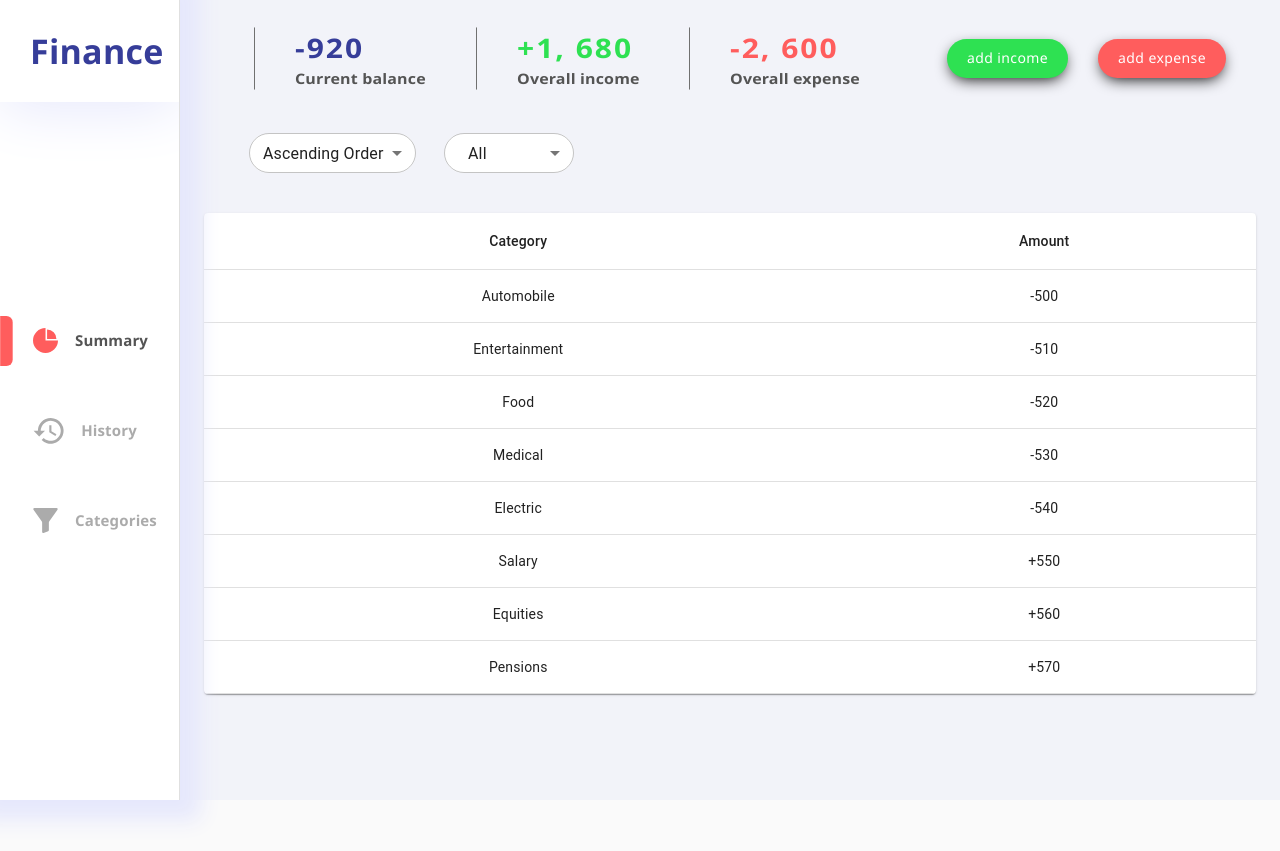
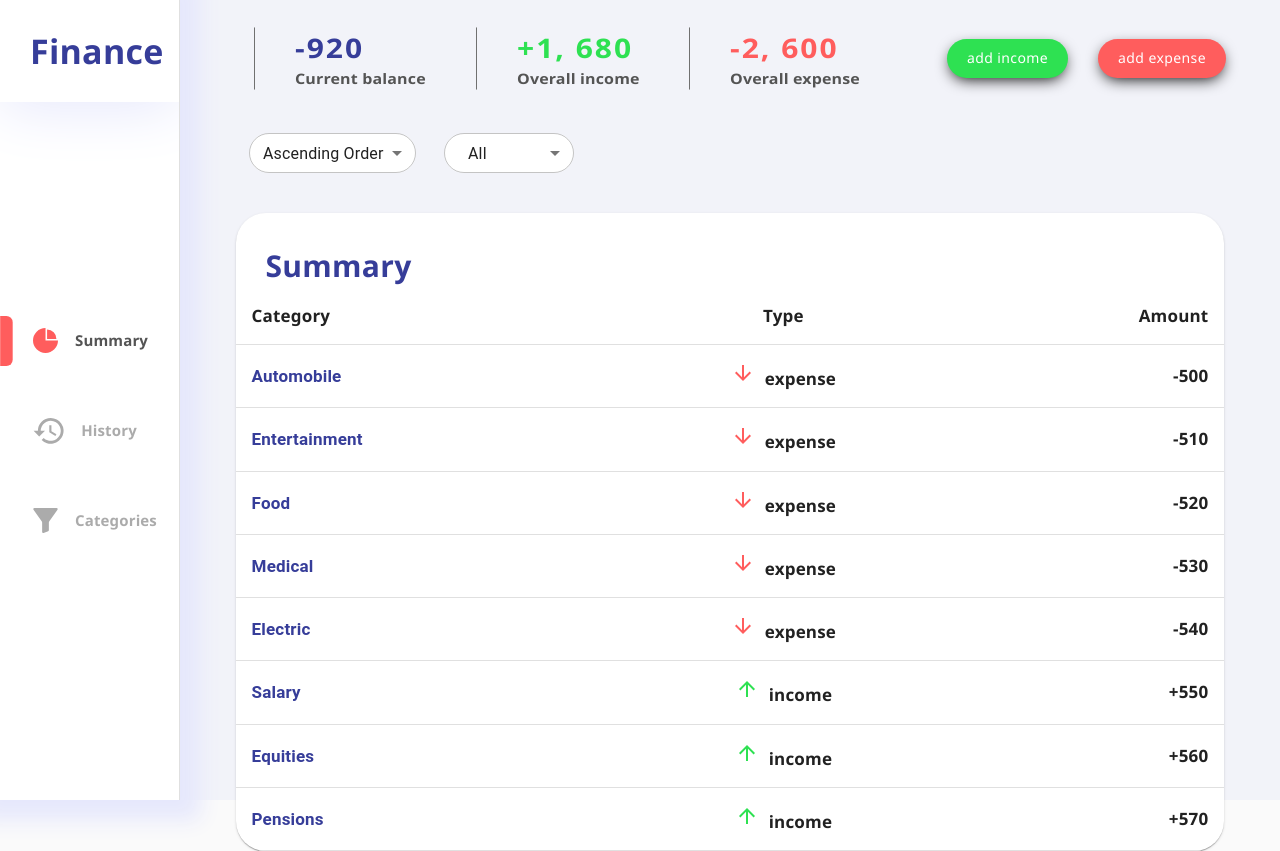
Before and after one commit to LuizaAv/aca-final-project-lge, a React (Create React App) app: page / in a window 1280 px wide. Before the commit the page ends 800 px from the top, so only its background shows below. Built offline with nearby package versions, Linux system fonts and the light colour scheme.

Commit message:
feat(Summary) table is corrected

```diff
--- a/src/pages/Summary/Summary.js
+++ b/src/pages/Summary/Summary.js
@@ -7,6 +7,9 @@ import TableContainer from '@material-ui/core/TableContainer';
 import TableHead from '@material-ui/core/TableHead';
 import TableRow from '@material-ui/core/TableRow';
 import Paper from '@material-ui/core/Paper';
+import Typography from '@material-ui/core/Typography';
+import ArrowDownwardIcon from '@material-ui/icons/ArrowDownward';
+import ArrowUpwardIcon from '@material-ui/icons/ArrowUpward';
 
 import { useStoreContext } from '../../store/storeContext';
 
@@ -56,19 +59,31 @@ export default function Categories() {
         <Filter filterType={filterType} setFilterType={setFilterType} />
       </div>
 
-      <TableContainer component={Paper} className={classes.table}>
-        <Table>
+      <TableContainer component={Paper} className={classes.tableContainer}>
+        <Typography className={classes.title}>
+          Summary
+        </Typography>
+        <Table className={classes.table}>
           <TableHead>
             <TableRow>
-              <TableCell className={classes.head} align="center">Category</TableCell>
-              <TableCell className={classes.head} align="center">Amount</TableCell>
+              <TableCell className={classes.head}>Category</TableCell>
+              <TableCell className={classes.head} align="center">Type</TableCell>
+              <TableCell className={classes.head} align="right">Amount</TableCell>
             </TableRow>
           </TableHead>
           <TableBody>
             {filteredAmounts.map((amount) => (
-              <TableRow key={amount.id} className={classes.tableRow}>
-                <TableCell align="center">{amount.name}</TableCell>
-                <TableCell align="center">
+              <TableRow key={amount.id}>
+                <TableCell className={classes.category}>
+                  {amount.name}
+                </TableCell>
+                <TableCell className={classes.content} align="center">
+                  {amount.type === 'expense'
+                    ? <span><ArrowDownwardIcon className={classes.down} /></span>
+                    : <ArrowUpwardIcon className={classes.up} />}
+                  {amount.type}
+                </TableCell>
+                <TableCell className={classes.content} align="right">
                   {(amount.type === 'expense' ? '-' : '+') + amount.amount}
                 </TableCell>
               </TableRow>
--- a/src/pages/Summary/Summary.style.js
+++ b/src/pages/Summary/Summary.style.js
@@ -1,7 +1,11 @@
-import { makeStyles } from '@material-ui/core/styles';
+import { makeStyles, responsiveFontSizes } from '@material-ui/core/styles';
 import { findByLabelText } from '@testing-library/react';
 
 export default makeStyles({
+  root: {
+    display: 'flex',
+    flexDirection: 'column',
+  },
   total: {
     display: 'flex',
     alignItems: 'center',
@@ -14,31 +18,52 @@ export default makeStyles({
     margin: 40,
     width: 330,
   },
-  root: {
-    // display: 'flex',
-    // flexDirection: 'column',
-    // alignItems: 'stretch',
-    // alignContent: 'stretch',
-    // backgroundColor: 'red',
-    // justifyContent: 'center',
-    // alignItems: 'center',
-    // height: 700
+  tableContainer: {
+    borderRadius: 30,
+    width: '94%',
+    alignSelf: 'center',
+  },
+  title: {
+    color: '#363D99',
+    fontFamily: 'Segoe UI',
+    fontSize: 30,
+    fontWeight: 900,
+    marginLeft: 30,
+    marginTop: 30,
+  },
+  table: {
+    // width: '90%',
+  },
+  down: {
+    color: '#FF5D5D',
+    marginRight: 10,
+  },
+  up: {
+    color: '#2EE152',
+    marginRight: 10,
   },
   head: {
+    fontFamily: 'Segoe UI',
+    fontWeight: 900,
+    fontSize: 17,
     // backgroundColor: '#466d6d',
     // color: 'white',
     // fontSize: 20,
+  },
+  content: {
+    fontFamily: 'Segoe UI',
+    fontWeight: 600,
+    fontSize: 17,
+  },
+  category: {
+    color: '#363D99',
+    fontWeight: 600,
+    fontSize: 17,
   },
   flexContainer: {
     // display: 'flex',
     // justifyContent: 'center',
   },
-  table: {
-    // flexBasis: "30%",
-    // width: 550,
-    // marginTop: 10,
-  },
-
   tableRow: {
     // padding: 10,
     // margin: 5,
```
